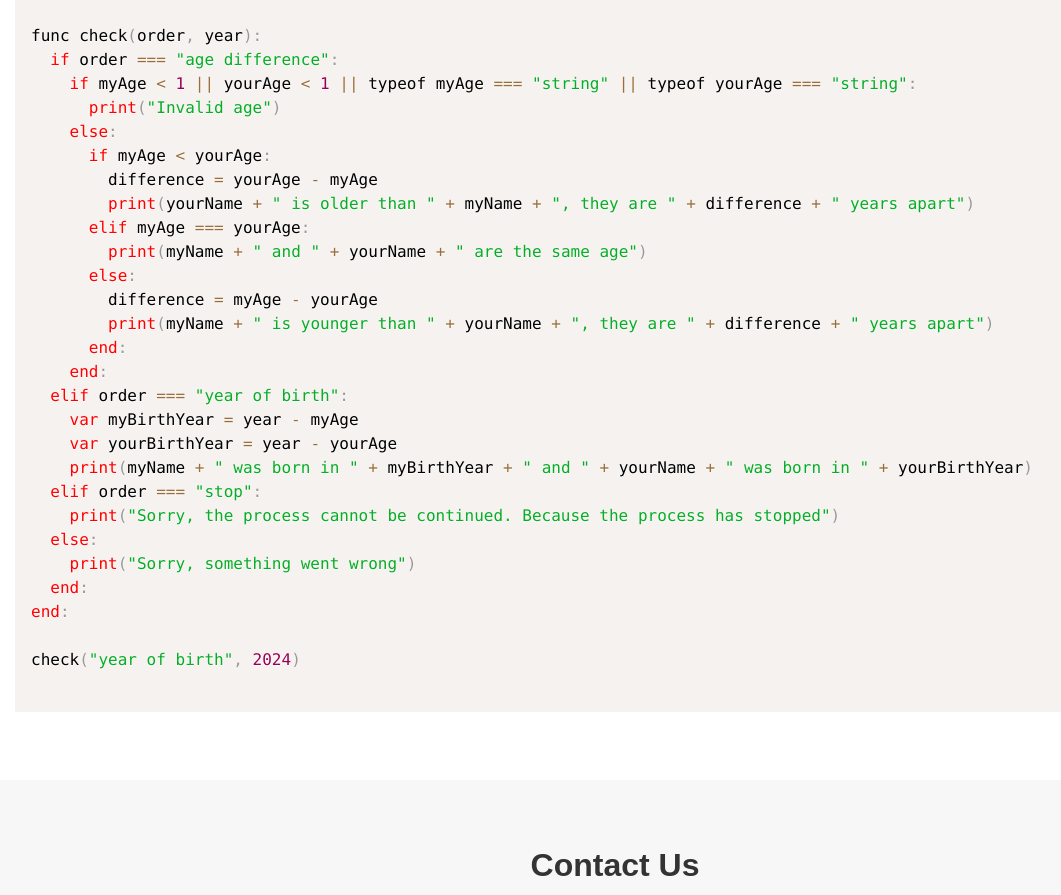
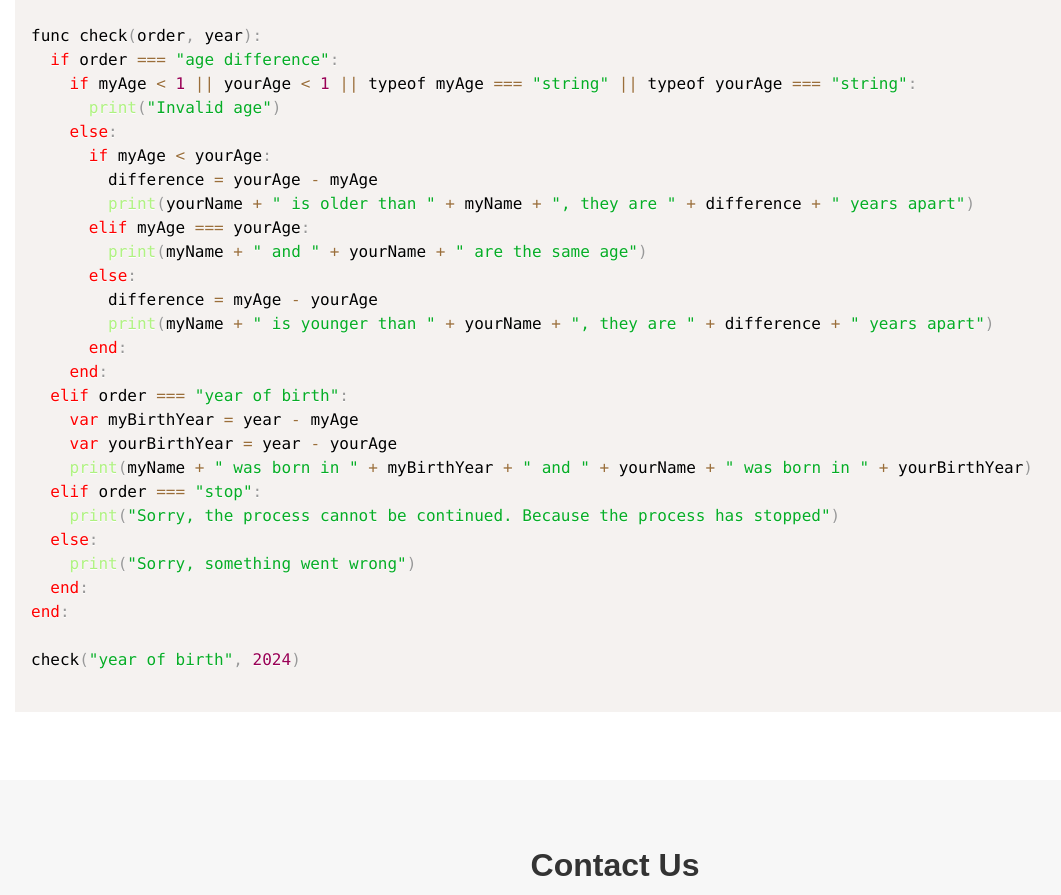
Before and after one commit to UngGas-Studio/BynixScript, a website: page docs/index.html in a window 1280 px wide. Shown: the part 1844-2739 px from the top of the page, without its empty margins (25-1086 px from the left). Drawn offline with nearby package versions, Linux system fonts and the light colour scheme; no server answers.

Commit message:
Update language.css

```diff
--- a/docs/language.css
+++ b/docs/language.css
@@ -3,7 +3,7 @@
 }
 
 .token.keyword2 {
-  color: red;
+  color: #8e4a;
 }
 
 .token.string {
```
